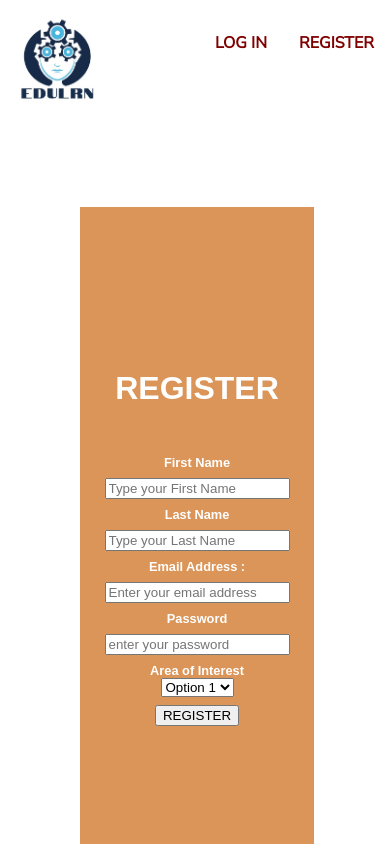
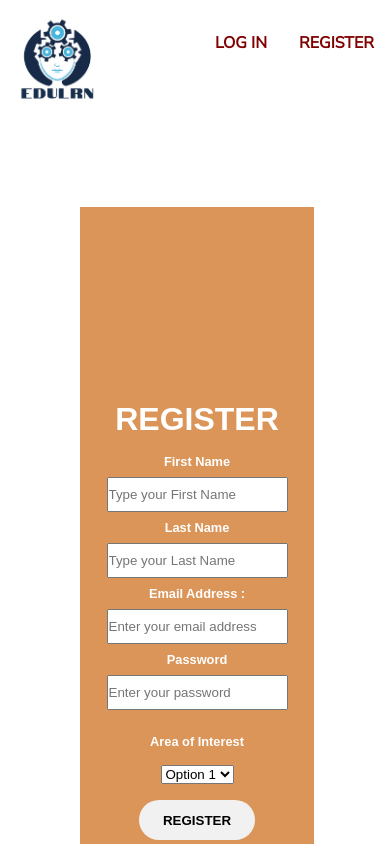
Before and after one commit to sehajwadhwa/EduLrn, a React (Create React App) app in the folder edulrn_client/: page /register in a window 390 px wide. Shown: the top 844 px of the page. Built offline with nearby package versions, Linux system fonts and the light colour scheme.

Commit message:
Login and Register Mobile Styling

```diff
--- a/edulrn_client/src/components/Login/Login.jsx
+++ b/edulrn_client/src/components/Login/Login.jsx
@@ -7,8 +7,8 @@ const Login = () => {
       <div className="Login__header">LOG IN </div>
       <div>
         <form className="Login__main">
-          <label htmlFor="username">
-            Username :
+          <label className="Login__main--heading" htmlFor="username">
+            USERNAME :
             <input
               className="Login__main--fields"
               type="text"
@@ -19,8 +19,8 @@ const Login = () => {
             />
           </label>
 
-          <label htmlFor="password">
-            Password :
+          <label className="Login__main--heading" htmlFor="password">
+            PASSWORD :
             <input
               className="Login__main--fields"
               type="password"
--- a/edulrn_client/src/components/Login/Login.scss
+++ b/edulrn_client/src/components/Login/Login.scss
@@ -5,14 +5,16 @@ a {
   font-weight: 700;
 }
 a:hover {
-  color: #9d7b8d;
+  color: #262D27;
 }
+
+//Mobile Friendly at 320 px
 
 .Login {
   display: flex;
   flex-direction: column;
   justify-content: center;
-  height: 70vh;
+  height: 75vh;
   width: 60vw;
   margin: 5rem;
   background-color: #db9559;
@@ -32,8 +34,12 @@ a:hover {
     align-items: center;
     margin: 1rem;
     font-size: 0.8rem;
+
+    &--heading {
+      padding: 0 1rem;
+    }
     &--fields {
-      padding: 1rem 0.5rem;
+      padding: 0.7rem 0rem;
     }
   }
 
@@ -45,10 +51,13 @@ a:hover {
     padding: 0.8rem 1.5rem;
     border-radius: 20px;
     border: none;
-    background-color: aquamarine;
+    background-color:#F1F1F1;
+    font-weight: 700;
 
     &:hover {
-      background-color: #9d7b8d;
+      background-color: #3F575F;
+      color: #F1F1F1;
+      font-weight: 700;
     }
   }
 }
--- a/edulrn_client/src/components/Register/Register.jsx
+++ b/edulrn_client/src/components/Register/Register.jsx
@@ -9,39 +9,43 @@ const Register = () => {
         <form className="Register__main">
           <label htmlFor="firstName">First Name </label>
           <input
+            className="Register__fields"
             type="text"
             placeholder="Type your First Name"
             name="firstName"
-            value=""
+            // value=""
             required
           />
 
           <label htmlFor="lastName">Last Name</label>
           <input
+            className="Register__fields"
             type="text"
             placeholder="Type your Last Name"
             name="lastName"
-            value=""
+            // value=""
           />
 
           <label htmlFor="email">Email Address : </label>
           <input
+            className="Register__fields"
             type="email"
             placeholder="Enter your email address"
             name="email"
-            value=""
+            // value=""
             required
           />
           <label htmlFor="password">Password</label>
           <input
+            className="Register__fields"
             type="password"
             name="password"
-            placeholder="enter your password"
-            value=""
+            placeholder="Enter your password"
+            // value=""
             required
           />
 
-          <label htmlFor="areaOfInterest">Area of Interest </label>
+          <label className="Register__fields" htmlFor="areaOfInterest">Area of Interest </label>
           {/* add onChange to line 44 */}
           <select name="area_interest" value="">
             <option value="">Option 1 </option>
@@ -51,7 +55,7 @@ const Register = () => {
             <option value="">Option 5</option>
           </select>
 
-          <input type="submit" value="REGISTER" />
+          <input className="Register__button" type="submit" value="REGISTER" />
         </form>
       </div>
     </section>
--- a/edulrn_client/src/components/Register/Register.scss
+++ b/edulrn_client/src/components/Register/Register.scss
@@ -2,7 +2,7 @@
   display: flex;
   flex-direction: column;
   justify-content: center;
-  height: 80vh;
+  height: 100vh;
   width: 60vw;
   margin: 5rem;
   background-color: #db9559;
@@ -13,7 +13,7 @@
   &__header {
     display: flex;
     justify-content: center;
-    margin: 2rem;
+    // margin: 2rem;
     font-size: 2rem;
   }
   &__main {
@@ -24,8 +24,25 @@
     font-size: 0.8rem;
   }
 
-  &__main input {
-    // padding: 0.5rem 1rem; //remove for mobile styling
-    margin: 0.5rem;
+  &__fields{
+    padding : 0.5rem 0rem;
+    margin: 0.5rem 0;
   }
+
+  &__button {
+    padding: 0.8rem 1.5rem;
+    border-radius: 20px;
+    border: none;
+    background-color: #f1f1f1;
+    font-weight: 700;
+    margin-top: 1rem;
+
+    &:hover {
+      background-color: #3f575f;
+      color: #f1f1f1;
+      font-weight: 700;
+    }
+  }
+
+
 }
```
